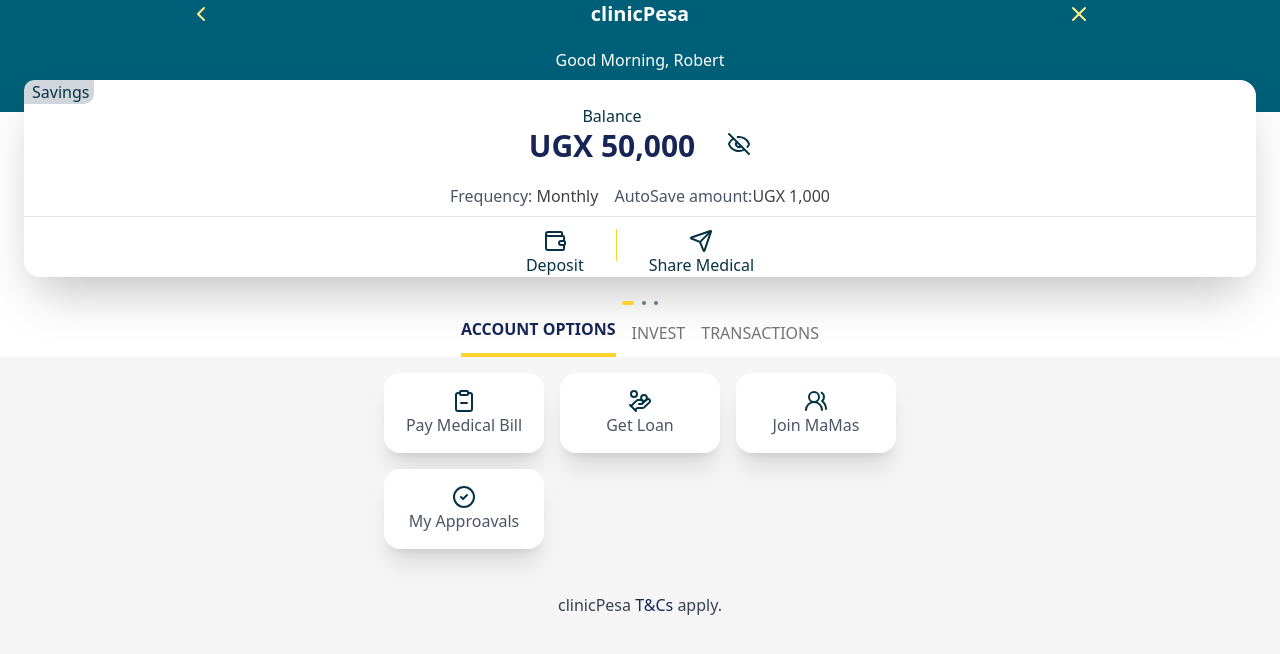
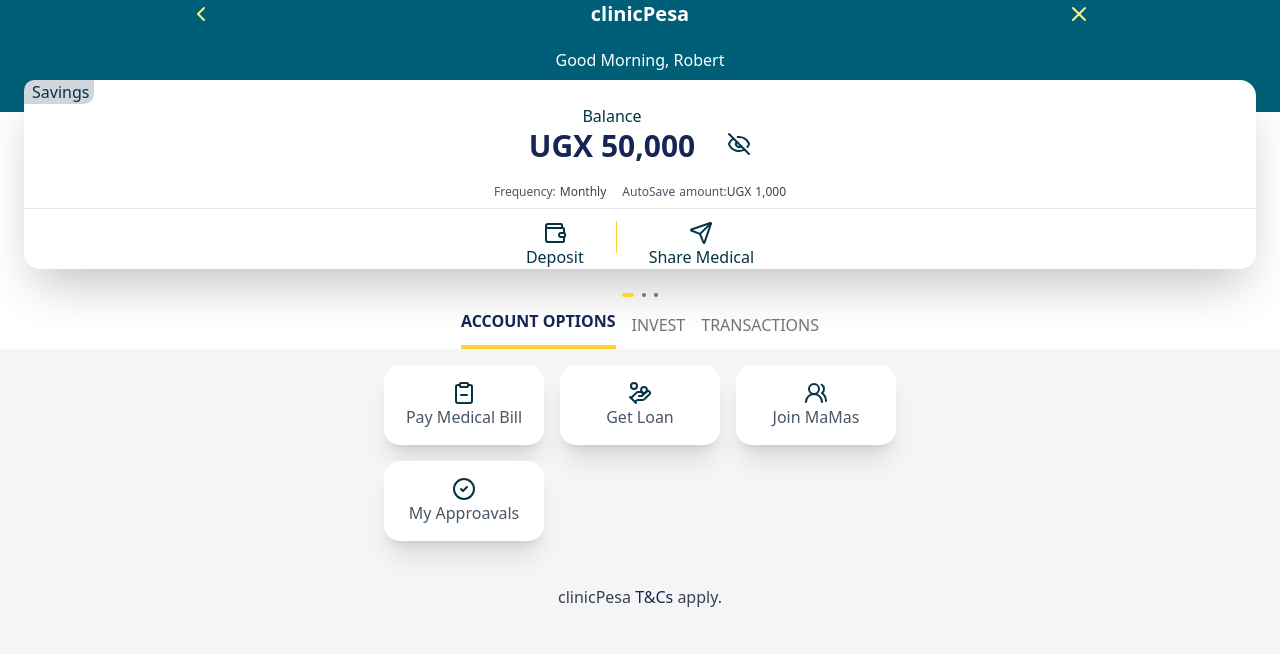
Before and after one commit to isaacmatovu/clinicpesa, a React (Vite) app: page / in a window 1280 px wide. Shown: the top 654 px of the page. Built offline with nearby package versions, Linux system fonts and the light colour scheme.

Commit message:
added reposive text

```diff
--- a/src/components/infocard/infoCard.tsx
+++ b/src/components/infocard/infoCard.tsx
@@ -18,17 +18,17 @@
         </div>
         <div className="flex justify-center gap-4 items-center mt-5 border-b-[0.5px] border-gray-200 pb-2">
           <div className="flex gap-1">
-            <p className="text-gray-600">Frequency:</p>
-            <p className="text-neutral-700 font-medium">Monthly</p>
+            <p className="text-gray-600 text-xs">Frequency:</p>
+            <p className="text-neutral-700 font-medium text-xs">Monthly</p>
           </div>
           <div className="flex ">
             <div className="text-gray-600 flex gap-1">
-              <p>AutoSave</p>
-              <p>amount:</p>
+              <p className="text-xs">AutoSave</p>
+              <p className="text-xs">amount:</p>
             </div>
             <div className="text-neutral-700 font-medium flex gap-1">
-              <p>UGX </p>
-              <p>1,000</p>
+              <p className="text-xs">UGX </p>
+              <p className="text-xs">1,000</p>
             </div>
           </div>
         </div>
```
